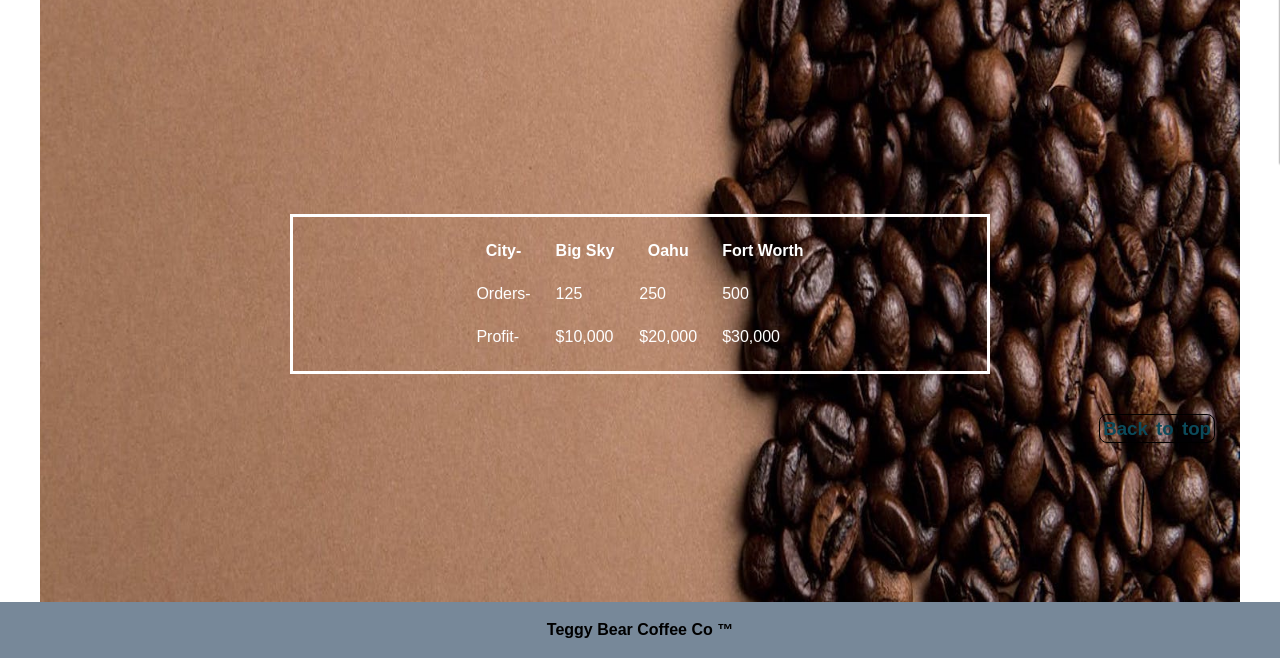
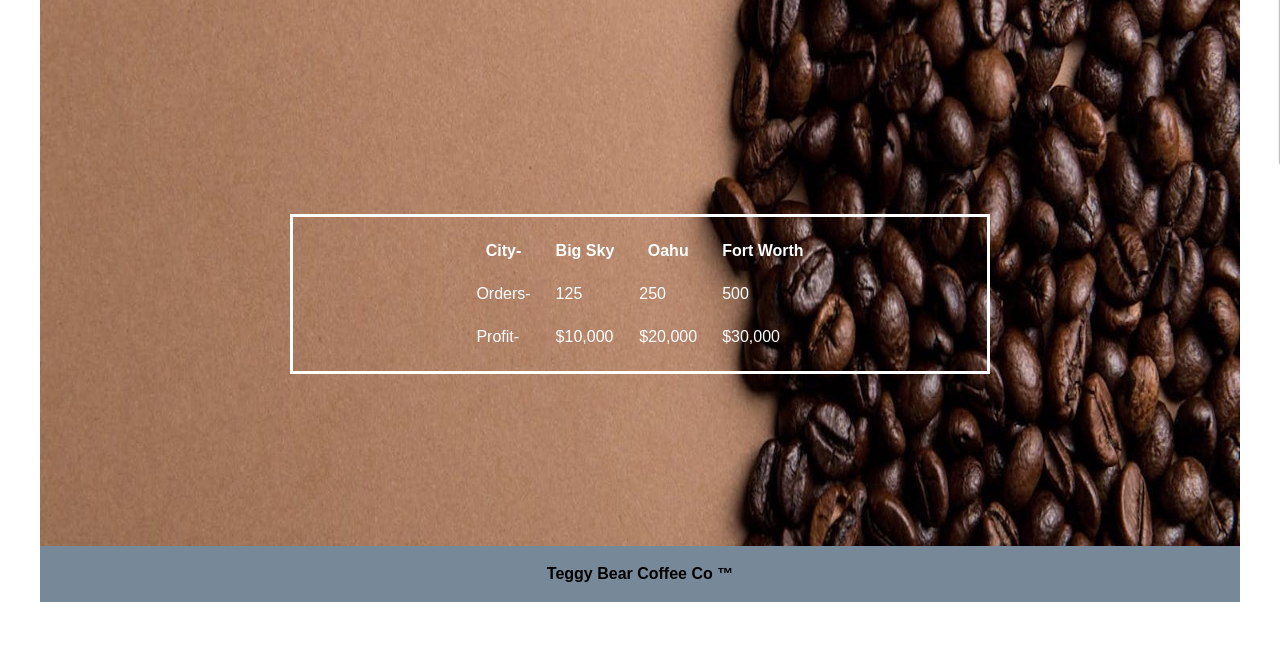
Before and after one commit to Donavan-Hartman/Coffee-project, a plain HTML site: page numbers.html in a window 1280 px wide. Shown: the part 198-856 px from the top of the page. After the commit the page ends 800 px from the top, so only its background shows below. Drawn offline with Linux system fonts and the light colour scheme.

Commit message:
Update numbers.html

```diff
--- a/numbers.html
+++ b/numbers.html
@@ -67,14 +67,6 @@
         </table>
       </div>
 
-      <!-- back to top -->
-      <div class="back-to-top">
-        <h3>
-          <a href="#">Back to top <i class="fa-solid fa-arrow-up"></i> </a>
-        </h3>
-      </div>
-    </div>
-
     <!-- footer  -->
     <footer>
       <p>Teggy Bear Coffee Co &trade;</p>
```
